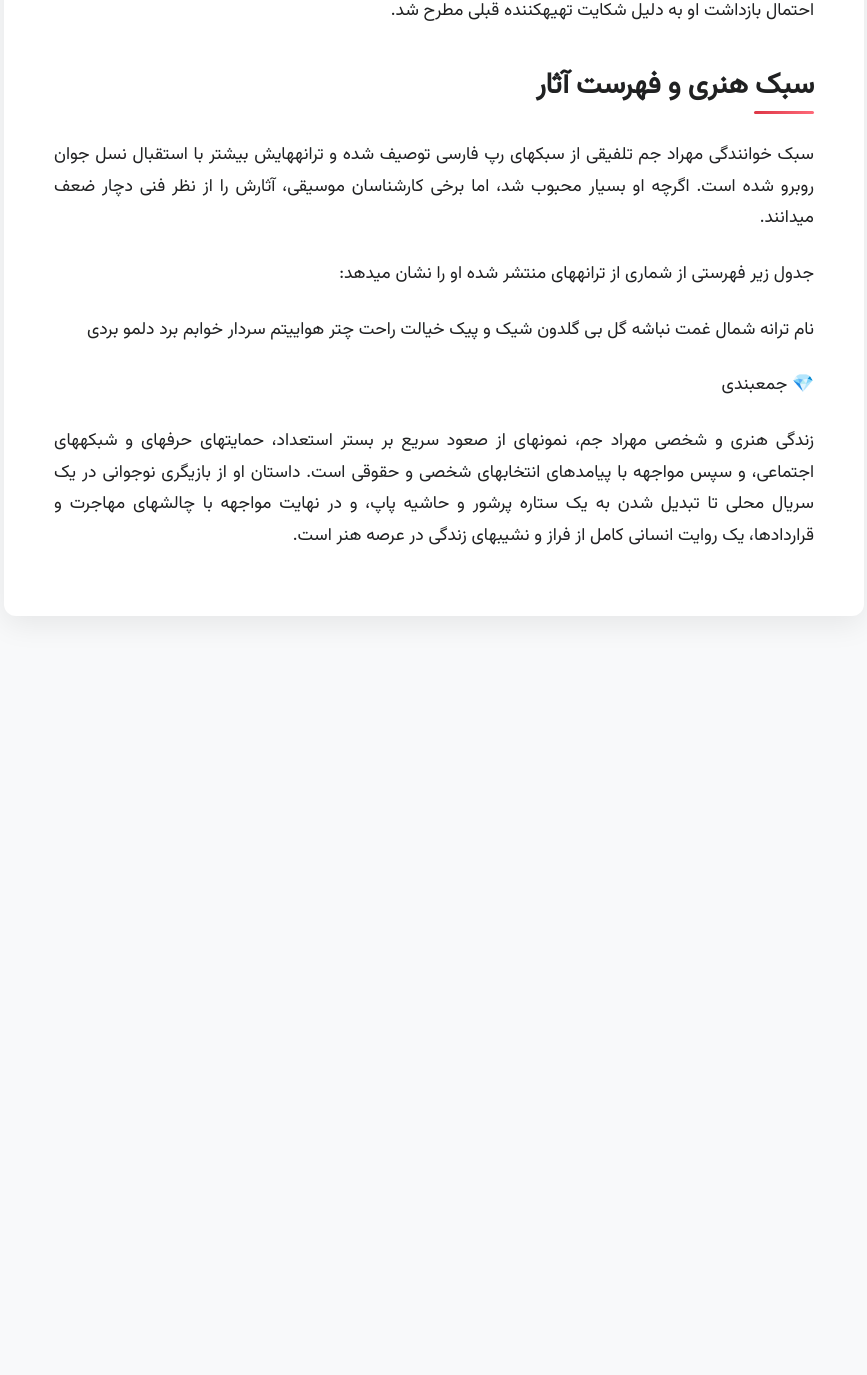
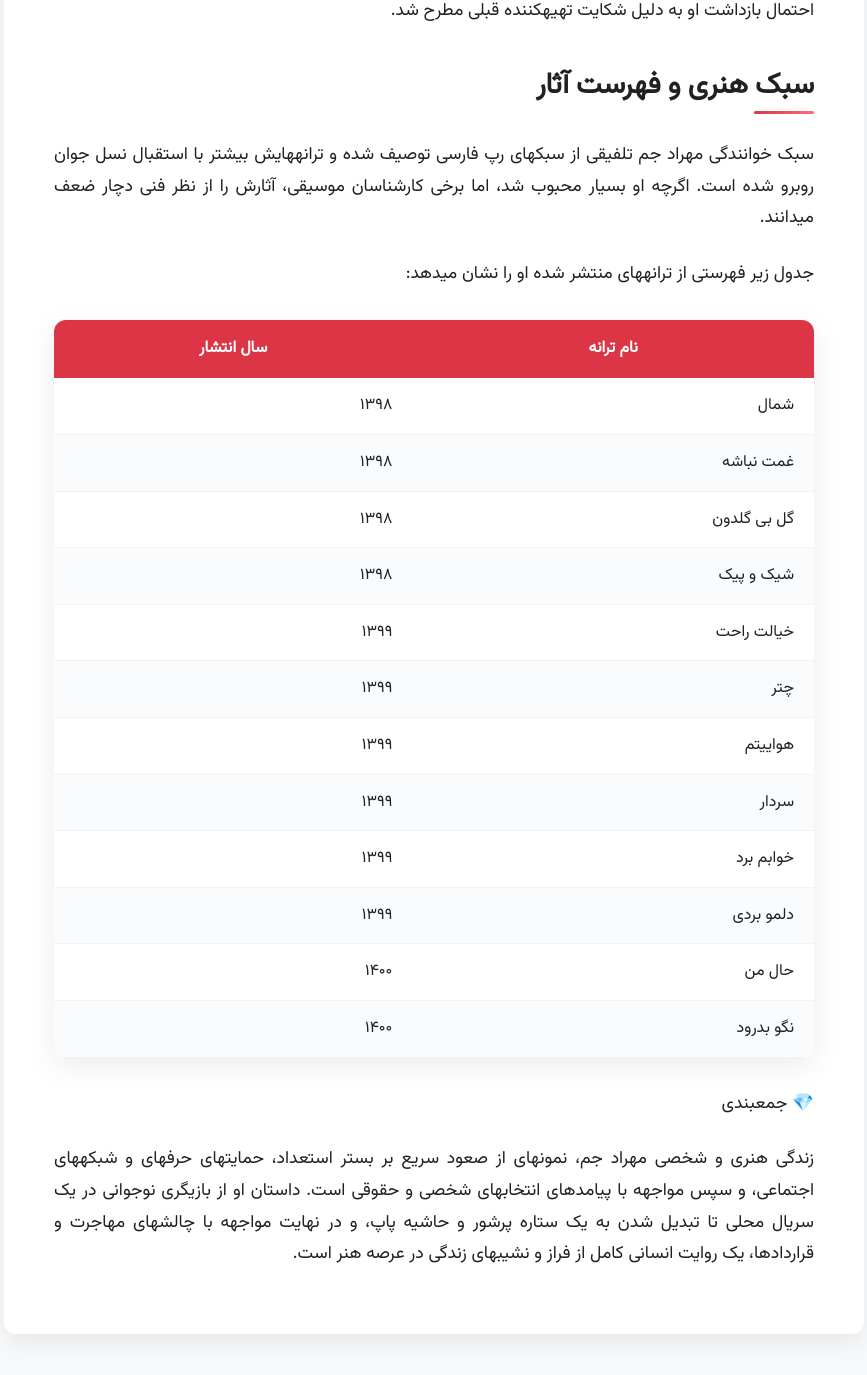
Before and after one commit to darkblog/darkblog.github.io, a Jekyll site: the page built from _posts/2025-9-9-mehrad-jam.md, in a window 1280 px wide and 1400 px high, scrolled down 2314 px. Shown: the top 1375 px of the window, without its empty margins (206-1073 px from the left). Built offline with Jekyll 4.4.1, drawn with Linux system fonts in a browser that asks for light colours; before the commit the page ends 3050 px from its top, so only the background shows below that.

Commit message:
Update 2025-9-9-mehrad-jam.md

```diff
--- a/_posts/2025-9-9-mehrad-jam.md
+++ b/_posts/2025-9-9-mehrad-jam.md
@@ -31,19 +31,22 @@
 
 سبک خوانندگی مهراد جم تلفیقی از سبکهای رپ فارسی توصیف شده و ترانههایش بیشتر با استقبال نسل جوان روبرو شده است. اگرچه او بسیار محبوب شد، اما برخی کارشناسان موسیقی، آثارش را از نظر فنی دچار ضعف میدانند.
 
-جدول زیر فهرستی از شماری از ترانههای منتشر شده او را نشان میدهد:
+جدول زیر فهرستی از ترانههای منتشر شده او را نشان میدهد:
 
-نام ترانه
-شمال
-غمت نباشه
-گل بی گلدون
-شیک و پیک
-خیالت راحت
-چتر
-هواییتم
-سردار
-خوابم برد
-دلمو بردی
+| نام ترانه     | سال انتشار |
+|---------------|------------|
+| شمال          | ۱۳۹۸       |
+| غمت نباشه     | ۱۳۹۸       |
+| گل بی گلدون   | ۱۳۹۸       |
+| شیک و پیک     | ۱۳۹۸       |
+| خیالت راحت   | ۱۳۹۹       |
+| چتر           | ۱۳۹۹       |
+| هواییتم       | ۱۳۹۹       |
+| سردار         | ۱۳۹۹       |
+| خوابم برد     | ۱۳۹۹       |
+| دلمو بردی     | ۱۳۹۹       |
+| حال من        | ۱۴۰۰       |
+| نگو بدرود     | ۱۴۰۰       |
 
 💎 جمعبندی
 
```
